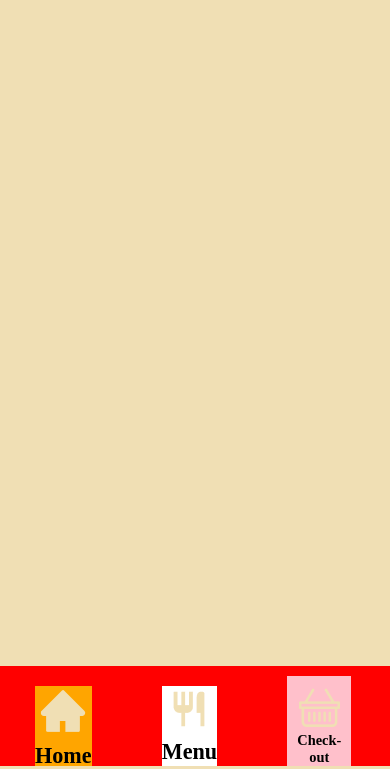
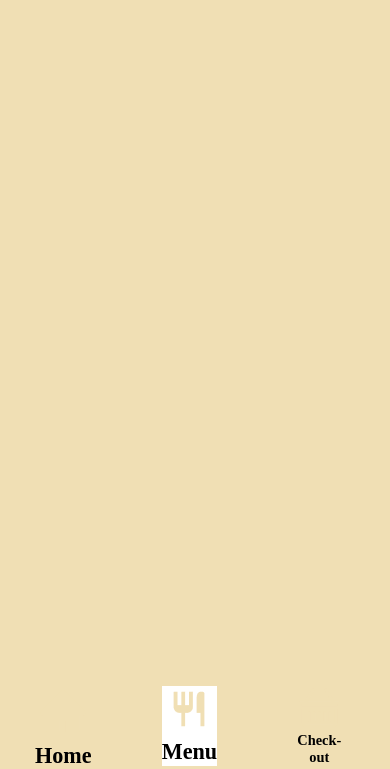
Before and after one commit to jordangregson/restaurantUI, a plain HTML site: page index.html in a window 390 px wide. Shown: the part 78-847 px from the top of the page. Drawn offline with Linux system fonts and the light colour scheme.

Commit message:
Update styles.css

```diff
--- a/styles.css
+++ b/styles.css
@@ -83,7 +83,7 @@ body {
         display: flex;
         flex-direction: row;
         justify-content: space-between;
-        background-color: red;
+        /*background-color: red;*/
 
         position: absolute;
         bottom: 0;
@@ -122,7 +122,7 @@ body {
     }
 
     .home-footer {
-        background-color: orange;
+        /* background-color: orange; */
 
     }
 
@@ -131,7 +131,7 @@ body {
     }
 
     .checkout-footer {
-        background-color: pink;
+        /* background-color: pink; */
         padding: 10px;
         margin-top: -10px;
         font-size: 13pt;
@@ -139,7 +139,7 @@ body {
 
     .more-photo {
         margin-top: 18px;
-        background-color: green;
+        /* background-color: green; */
     }
 
     .more-text {
```
